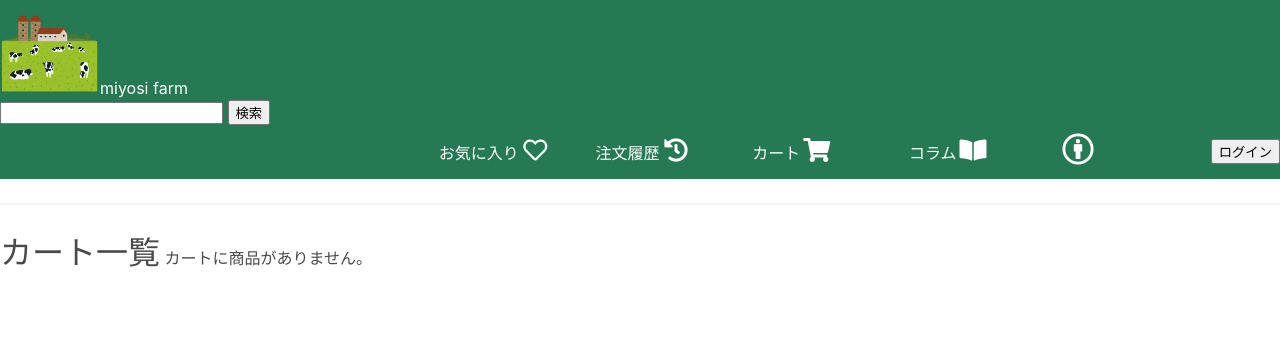
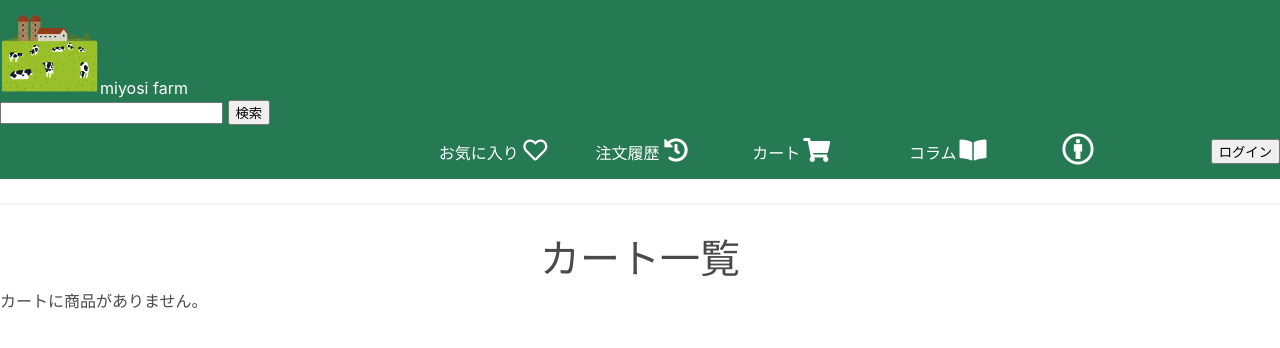
Before and after one commit to minamidate216/groupE, a PHP site: page /G1-9-1-show.php in a window 1280 px wide. Shown: the top 348 px of the page. Run offline with PHP 8.4, Linux system fonts and the light colour scheme.

Commit message:
Update G1-9-1.php

```diff
--- a/G1-9-1.php
+++ b/G1-9-1.php
@@ -1,4 +1,4 @@
-<font size="6">カート一覧</font>
+<div class="has-text-centered is-size-2">カート一覧</div>
 <?php
 if(!empty($_SESSION['product'])){
     echo '<div class="columns">';
@@ -24,7 +24,7 @@ if(!empty($_SESSION['product'])){
         echo '<tr><td></td><td></td><td></td><td></td><td>合計</td><td>',$total,'</td></tr>';
         echo '</table>';
         echo '<form action="G1-10-1.php" style="has-text-centered">';
-        echo '<button type="submit">お会計に進む</button>';
+        echo '<button type="submit" class="button is-rounded is-success has-text-centered">お会計に進む</button>';
         echo '</form>';
 }else{
     echo 'カートに商品がありません。';
```
